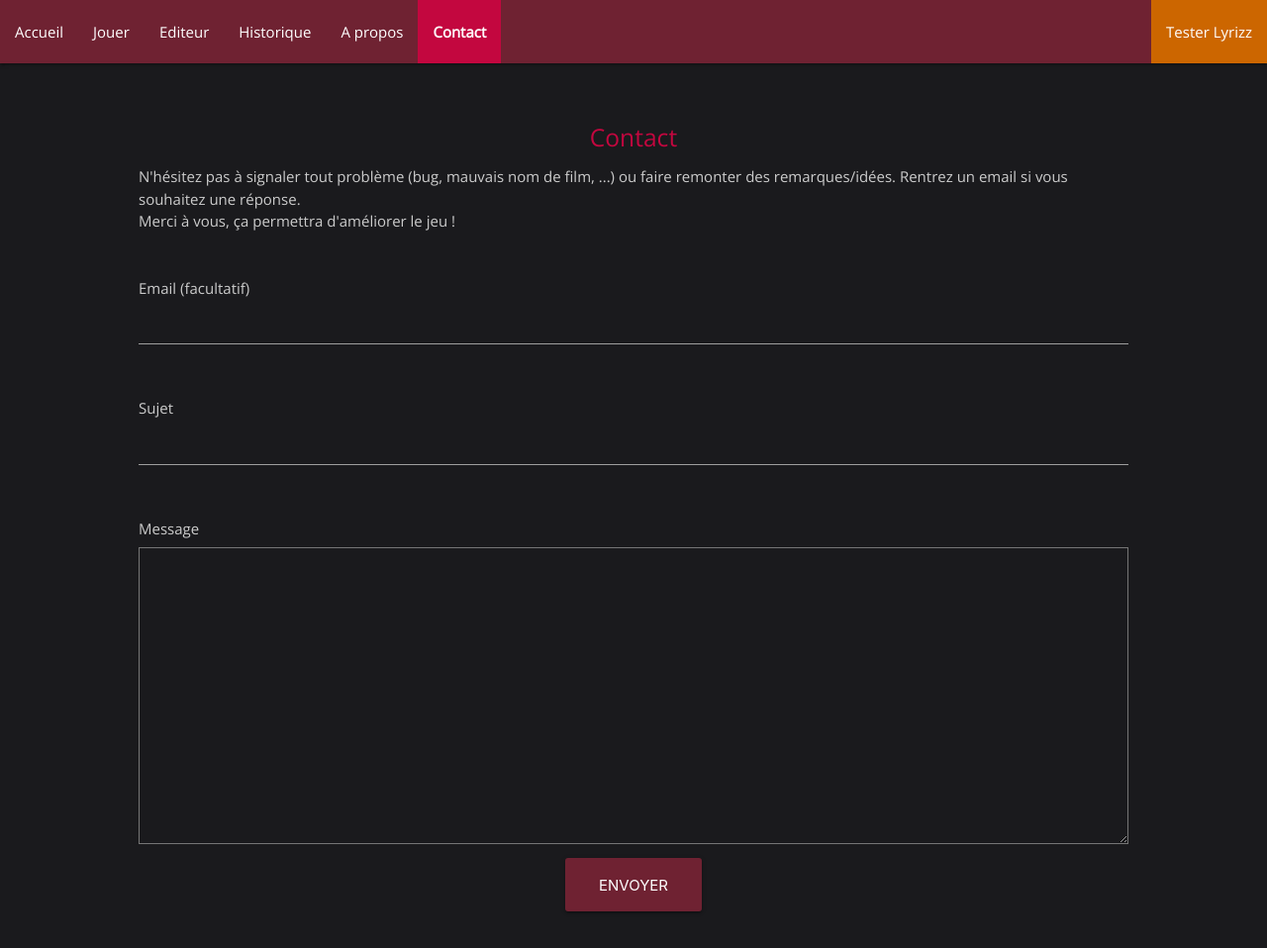
After one commit to tanguyesteoule/movizz, a Django app: page /contact/ in a window 1280 px wide. The commit adds this page. Shown: the whole page at 99% size. Run offline with Django 3.2, Linux system fonts and the light colour scheme.

Commit message:
add contact form

```diff
--- a/guess_movie/quizz/admin.py
+++ b/guess_movie/quizz/admin.py
@@ -1,6 +1,6 @@
 from django.contrib import admin
 from .models import Movie, Quote, Question, Genre, MovieGenre, Game, Answer, Player, GamePlayer, Preselect, \
-    QuestionImage, AnswerImage, Screenshot
+    QuestionImage, AnswerImage, Screenshot, Contact
 from django.http import HttpResponse
 from django.urls import path
 from django.db import models
@@ -163,3 +163,4 @@ admin.site.register(MovieGenre)
 admin.site.register(AView, AViewAdmin)
 admin.site.register(Preselect)
 admin.site.register(Screenshot, ScreenshotAdmin)
+admin.site.register(Contact)
--- /dev/null
+++ b/guess_movie/quizz/forms.py
@@ -0,0 +1,8 @@
+from django.forms import ModelForm
+from .models import Contact
+
+
+class ContactForm(ModelForm):
+    class Meta:
+        model = Contact
+        fields = '__all__'
--- a/guess_movie/quizz/models.py
+++ b/guess_movie/quizz/models.py
@@ -14,6 +14,15 @@ class Movie(models.Model):
 
     def __str__(self):
         return self.name
+
+
+class Contact(models.Model):
+    email = models.EmailField(blank=True)
+    subject = models.CharField(max_length=255)
+    message = models.TextField()
+
+    def __str__(self):
+        return self.subject
 
 
 class Quote(models.Model):
--- a/guess_movie/quizz/static/quizz/style.css
+++ b/guess_movie/quizz/static/quizz/style.css
@@ -385,7 +385,7 @@ input {
  color: var(--guillemet-color) !important;
 }
 /* label underline focus color */
-.input-field input[type=text]:focus {
+.input-field input[type=text]:focus, input[type=email]:focus {
  border-bottom: 1px solid var(--guillemet-color) !important;
  box-shadow: 0 1px 0 0 var(--guillemet-color) !important;
 }
--- a/guess_movie/quizz/static/quizz/style_mobile.css
+++ b/guess_movie/quizz/static/quizz/style_mobile.css
@@ -89,3 +89,9 @@ img.movie-img {
     height:auto;
     width:auto;
   }
+
+
+.centered-contact{
+    margin-left: auto;
+    margin-right: auto;
+}
--- a/guess_movie/quizz/static/quizz/style_mobile_landscape.css
+++ b/guess_movie/quizz/static/quizz/style_mobile_landscape.css
@@ -79,3 +79,8 @@ img.movie-img {
     height:auto;
     width:auto;
   }
+
+.centered-contact{
+    margin-left: auto;
+    margin-right: auto;
+}
--- a/guess_movie/quizz/static/quizz/style_normal.css
+++ b/guess_movie/quizz/static/quizz/style_normal.css
@@ -84,3 +84,9 @@ img.movie-img {
     height:auto;
     width:auto;
   }
+
+.centered-contact{
+    margin-left: auto;
+    margin-right: auto;
+    width: 1000px;
+}
--- a/guess_movie/quizz/templates/quizz/base.html
+++ b/guess_movie/quizz/templates/quizz/base.html
@@ -60,6 +60,7 @@
       {% block nav-exploration %}{% endblock %}
       {% block nav-history %}<li><a href="{% url 'quizz:history_index' %}">Historique</a></li>{% endblock %}
       {% block nav-about %}<li><a href="{% url 'quizz:about' %}">A propos</a></li>{% endblock %}
+      {% block nav-contact %}<li><a href="{% url 'quizz:contact' %}">Contact</a></li>{% endblock %}
 
 		</ul>
         <ul class="navbar-nav ml-auto hide-on-small-only">
@@ -77,6 +78,7 @@
       {% block nav-exploration2 %}{% endblock %}
       {% block nav-history2 %}<li><a href="{% url 'quizz:history_index' %}">Historique</a></li>{% endblock %}
       {% block nav-about2 %}<li><a href="{% url 'quizz:about' %}">A propos</a></li>{% endblock %}
+      {% block nav-contact2 %}<li><a href="{% url 'quizz:contact' %}">Contact</a></li>{% endblock %}
       {% block nav-lyrizz2 %}<li style="background-color: #cc6600;"><a href="{% url 'lyrizz:home' %}">Tester Lyrizz</a></li>{% endblock %}
 </ul>
 
--- /dev/null
+++ b/guess_movie/quizz/templates/quizz/contact.html
@@ -0,0 +1,44 @@
+{% extends "quizz/base.html" %}
+{% load static %}
+
+{% block nav-contact %}<li class="active"><a href="{% url 'quizz:contact' %}"><b>Contact</b></a></li>{% endblock %}
+{% block nav-contact2 %}<li class="active"><a href="{% url 'quizz:contact' %}"><b>Contact</b></a></li>{% endblock %}
+
+{% block content %}
+<style>
+textarea {
+ color: white;
+ margin: 8px 0;
+ height: 300px;
+}
+
+
+</style>
+<br /><br />
+<div style="margin-left: 1em; margin-right: 1em;">
+   <h5 class="title-about center">Contact</h5>
+   <div class="centered-contact input-field">
+      N'hésitez pas à signaler tout problème (bug, mauvais nom de film, ...) ou faire remonter des remarques/idées.
+      Rentrez un email si vous souhaitez une réponse.<br />
+      Merci à vous, ça permettra d'améliorer le jeu !
+      <br /><br /><br />
+      <form action="" method="post">
+         {% csrf_token %}
+         {{ form.management_form }}
+         Email (facultatif)
+          {{ form.email }}
+         <br /><br /><br />
+         Sujet
+          {{ form.subject }}
+         <br /><br /><br />
+         Message
+          {{ form.message }}
+         <br />
+         <div class="center">
+            <input type="submit" class="btn-large waves-effect btn-color" value="Envoyer">
+         <div/><br>
+      </form>
+   </div>
+</div>
+
+{% endblock %}
--- a/guess_movie/quizz/urls.py
+++ b/guess_movie/quizz/urls.py
@@ -26,6 +26,7 @@ urlpatterns = [
     path('create_game/', views.create_game, name='create_game'),
     path('', views.home, name='home'),
     path('about/', views.about, name='about'),
+    path('contact/', views.contact, name='contact'),
     path('change_user_name/', views.change_user_name, name='change_user_name'),
     # path('get_movie_info/', views.get_movie_info, name='get_movie_info'),
     path('save_info_game/', views.save_info_game, name='save_info_game'),
--- a/guess_movie/quizz/views.py
+++ b/guess_movie/quizz/views.py
@@ -5,6 +5,8 @@ from django.urls import reverse
 from django.views import generic
 from django.utils import timezone
 from django.views.generic import TemplateView
+
+from .forms import ContactForm
 from .models import Movie, Quote, Question, Genre, MovieGenre, Game, Answer, Player, Country, MovieCountry, GamePlayer, \
     Preselect, Screenshot, QuestionImage, AnswerImage
 import random
@@ -430,7 +432,9 @@ def room_play_image(request, room_name, game_name):
 
         all_movies = list(Movie.objects.filter(has_image=1).order_by('-popularity'))  # [:int(500)]
 
-        dict_movies = {(f'{m.original_name} ({m.name}) [{m.year}]' if m.original_name != m.name else f'{m.name} [{m.year}]'): m.imdb_id for m in all_movies}
+        dict_movies = {(
+                           f'{m.original_name} ({m.name}) [{m.year}]' if m.original_name != m.name else f'{m.name} [{m.year}]'): m.imdb_id
+                       for m in all_movies}
         # list_movie = [f'{m.original_name} ({m.name}) [{m.year}]' if m.original_name != m.name else f'{m.name} [{m.year}]' for m in all_movies]
         context['dict_movies'] = dict_movies
 
@@ -553,6 +557,19 @@ def about(request):
 
     context = {'nb_movie': nb_movie, 'nb_quote': nb_quote, 'nb_question': nb_question}
     return render(request, 'quizz/about.html', context)
+
+
+def contact(request):
+    if request.method == 'POST':
+        form = ContactForm(request.POST)
+        if form.is_valid():
+            form.save()
+            return render(request, 'quizz/contact_success.html')
+        else:
+            return render(request, 'quizz/contact.html', {'form': form})
+    form = ContactForm()
+    context = {'form': form}
+    return render(request, 'quizz/contact.html', context)
 
 
 def editor(request):
```
Also changed, not shown: guess_movie/quizz/templates/quizz/about.html (+9 -0 lines), guess_movie/quizz/templates/quizz/contact_success.html (added, +17 -0 lines).
